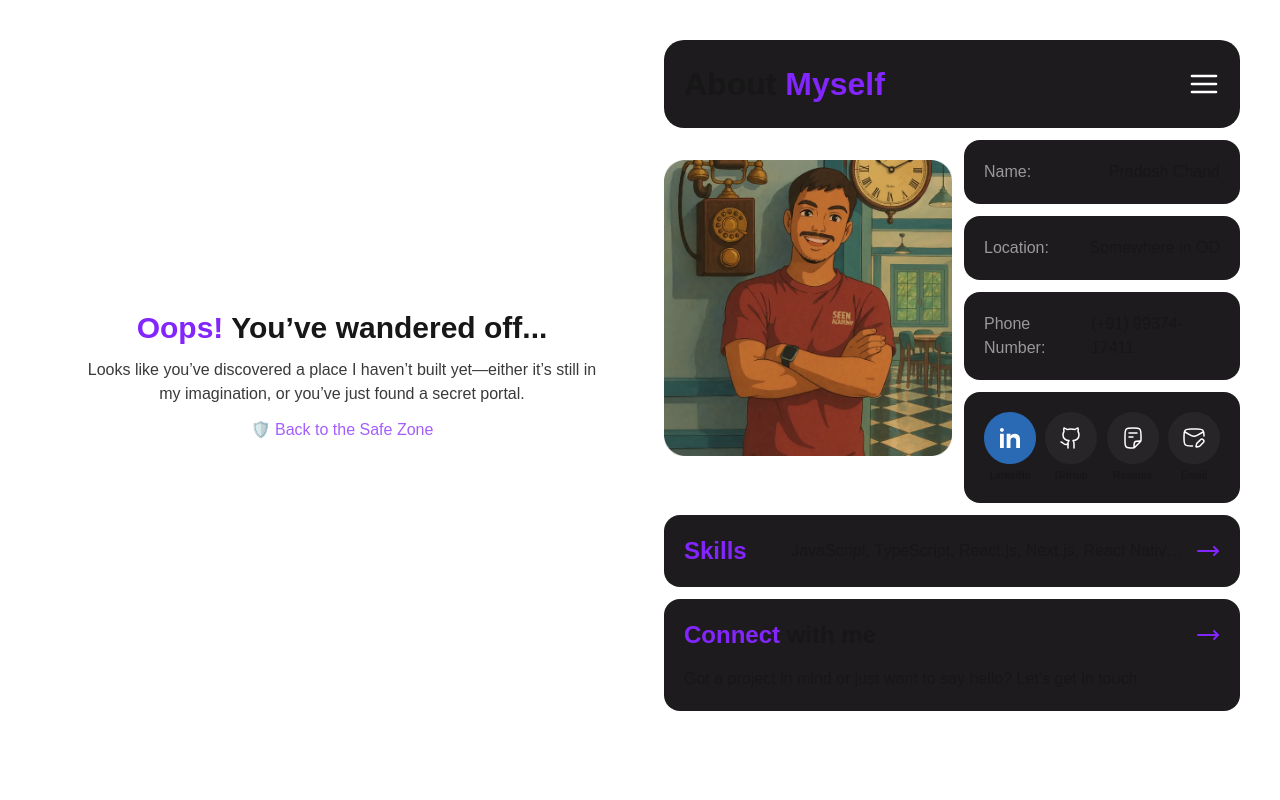
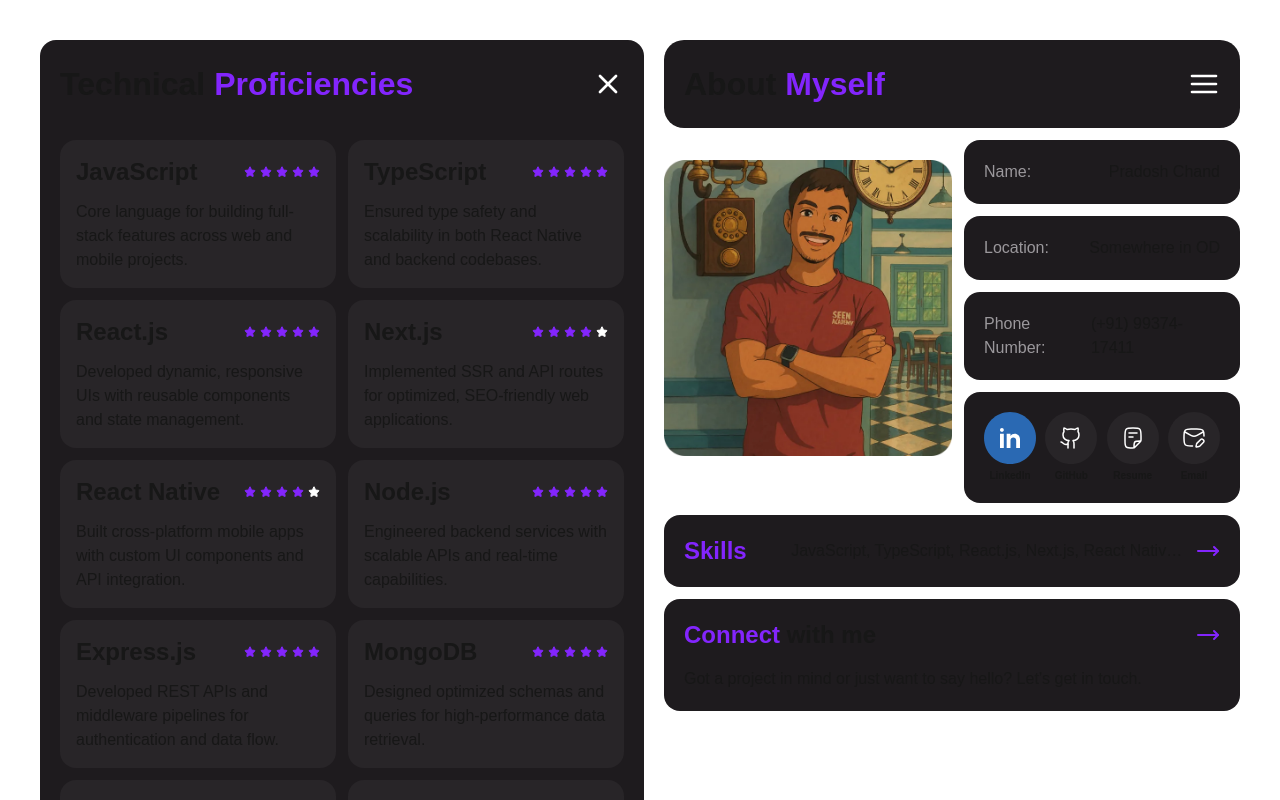
Before and after one commit to Naseeb7/my-portfolio, a Next.js app: page /skills in a window 1280 px wide. Before the commit this address had no page. Shown: the top 800 px of the page. Built offline with nearby package versions, Linux system fonts and the light colour scheme.

Commit message:
Added skills page and card

```diff
--- a/src/app/components/ExperienceSection.tsx
+++ b/src/app/components/ExperienceSection.tsx
@@ -1,5 +1,9 @@
 import React from "react";
 import { IExperience } from "../constants/types";
+import SkillCard from "./UI/SkillCard";
+import Skills from "@/data/skills.json";
+import Image from "next/image";
+import Link from "next/link";
 
 const ExperienceSection = ({
   company,
@@ -12,7 +16,7 @@ const ExperienceSection = ({
   awards,
 }: IExperience) => {
   return (
-    <div className="flex flex-col gap-6">
+    <div className="flex flex-col gap-6 w-full">
       <div className="flex flex-col gap-3">
         <h2 className="text-xl font-extrabold">
           {role} - {company}
@@ -47,11 +51,21 @@ const ExperienceSection = ({
       )}
       <div className="flex flex-col gap-4">
         <h3 className="text-xl font-extrabold">Technologies used:</h3>
-        <ul className="list-disc pl-5 space-y-4">
-          {technologiesUsed?.map((item, index) => {
-            return <li key={`${index}_experience`}>{item}</li>;
+        <div className="grid grid-cols-2 gap-3">
+          {technologiesUsed?.map((item) => {
+            const skillDetails = Skills.find((sk) => sk.id === item);
+            return skillDetails && <SkillCard key={item} {...skillDetails} />;
           })}
-        </ul>
+        </div>
+        <Link href={"/skills"} className="flex gap-3 font-semibold">
+          All Skills{" "}
+          <Image
+            src={"/icons/rightArrow.svg"}
+            height={16}
+            width={16}
+            alt="Arrow"
+          />
+        </Link>
       </div>
     </div>
   );
--- /dev/null
+++ b/src/app/components/UI/ClientBackButton.tsx
@@ -0,0 +1,22 @@
+// ClientBackButton.tsx
+"use client";
+import Image from "next/image";
+import { useRouter } from "next/navigation";
+
+export default function ClientBackButton() {
+  const router = useRouter();
+  return (
+    <button
+      onClick={() => {
+        if (window.history.length > 1) {
+          router.back();
+        } else {
+          router.push("/");
+        }
+      }}
+      className="hover:cursor-pointer"
+    >
+      <Image src="/icons/crossIcon.svg" alt="Back" width={32} height={32} />
+    </button>
+  );
+}
--- /dev/null
+++ b/src/app/components/UI/SkillCard.tsx
@@ -0,0 +1,43 @@
+import Image from "next/image";
+import React from "react";
+
+type SkillCardProps = {
+  name: string;
+  rating: number;
+  desc?: string;
+};
+
+const SkillCard = ({ name, rating, desc = "" }: SkillCardProps) => {
+  return (
+    <div className="flex flex-col p-4 rounded-2xl bg-secondary-200 gap-3 w-full">
+      <div className="flex w-full justify-between items-center">
+        <h4 className="text-2xl font-bold">{name}</h4>
+        <div className="flex gap-1">
+          {Array.from({ length: 5 }, (_, i) => {
+            const filled = i < rating;
+            return filled ? (
+              <Image
+                key={i}
+                src={"/icons/filledStar.svg"}
+                height={12}
+                width={12}
+                alt="Filled Star"
+              />
+            ) : (
+              <Image
+                key={i}
+                src={"/icons/whiteStar.svg"}
+                height={12}
+                width={12}
+                alt="White Star"
+              />
+            );
+          })}
+        </div>
+      </div>
+      <p>{desc}</p>
+    </div>
+  );
+};
+
+export default SkillCard;
--- /dev/null
+++ b/src/app/skills/page.tsx
@@ -0,0 +1,27 @@
+import React from "react";
+import ContainerWrapper from "../components/ContainerWrapper";
+import ClientBackButton from "../components/UI/ClientBackButton";
+import Skills from "@/data/skills.json";
+import SkillCard from "../components/UI/SkillCard";
+
+const SkillsPage = () => {
+  return (
+    <section>
+      <ContainerWrapper className="gap-8 flex-col">
+        <div className="flex w-full justify-between items-center">
+          <p className="text-[32px] font-extrabold">
+            Technical <span className="text-primary-100">Proficiencies</span>
+          </p>
+          <ClientBackButton />
+        </div>
+        <div className="grid grid-cols-2 gap-3">
+          {Skills.map((skill) => {
+            return <SkillCard key={skill.id} {...skill} />;
+          })}
+        </div>
+      </ContainerWrapper>
+    </section>
+  );
+};
+
+export default SkillsPage;
```
Also changed, not shown: public/icons/filledStar.svg (added), public/icons/whiteStar.svg (added).
